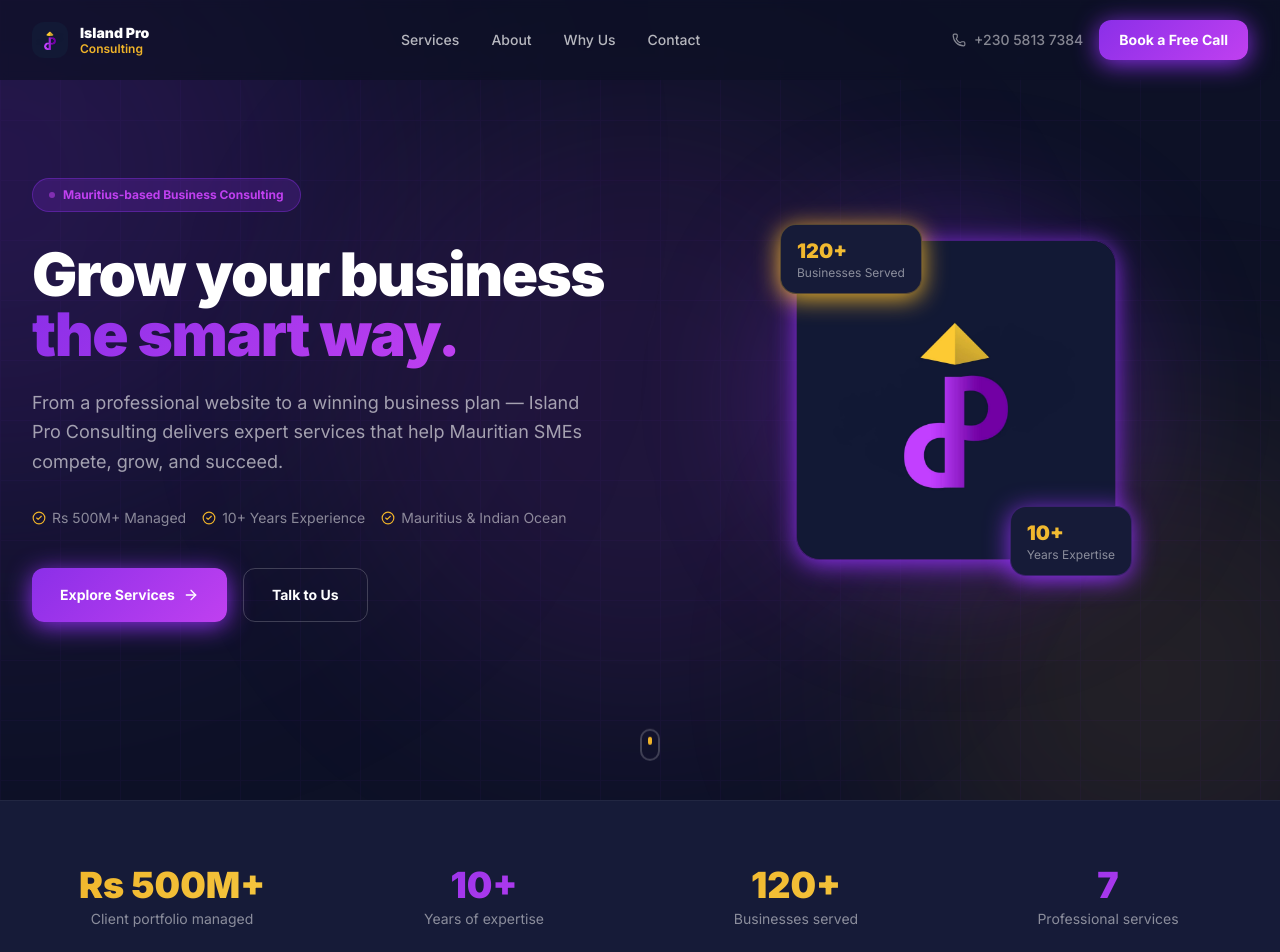
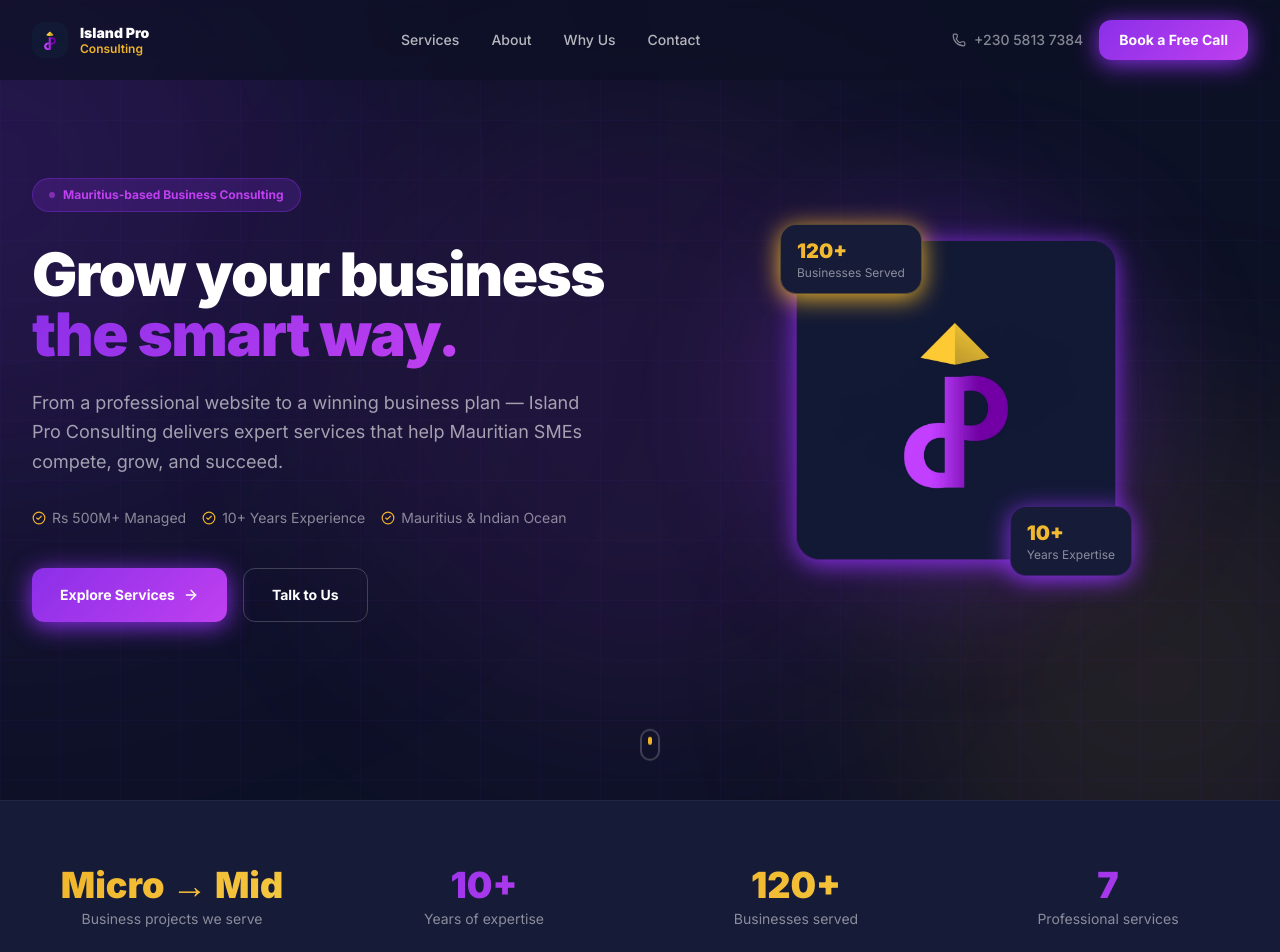
Before and after one commit to timo7155-jpg/island-pro-consulting, a Next.js app: page / in a window 1280 px wide. Shown: the top 952 px of the page. Built offline with nearby package versions, Linux system fonts and the light colour scheme.

Commit message:
Replace Rs 500M stat with Micro to Mid business projects

```diff
--- a/components/Stats.tsx
+++ b/components/Stats.tsx
@@ -1,5 +1,5 @@
 const STATS = [
-  { value: 'Rs 500M+', label: 'Client portfolio managed' },
+  { value: 'Micro → Mid', label: 'Business projects we serve' },
   { value: '10+',      label: 'Years of expertise'        },
   { value: '120+',     label: 'Businesses served'         },
   { value: '7',        label: 'Professional services'     },
```
